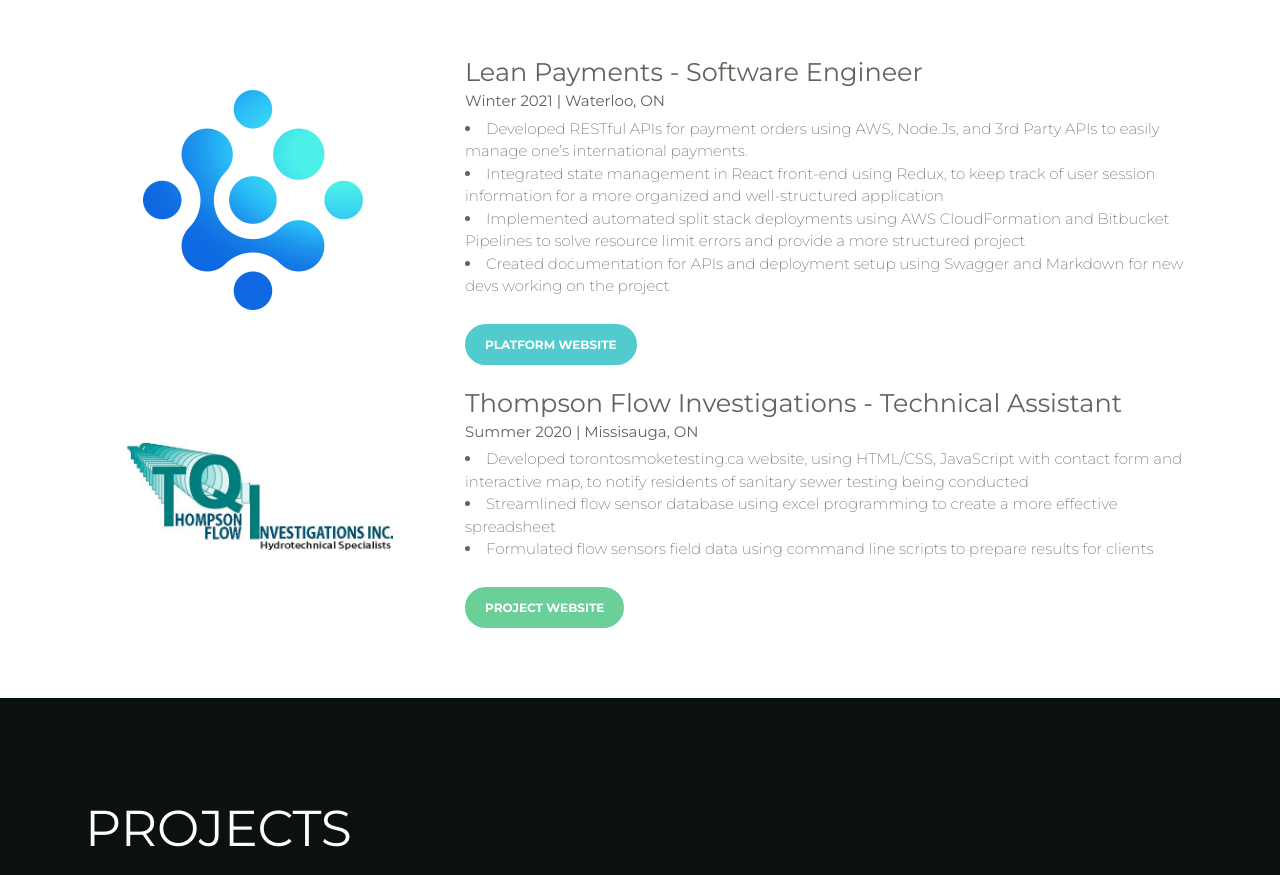
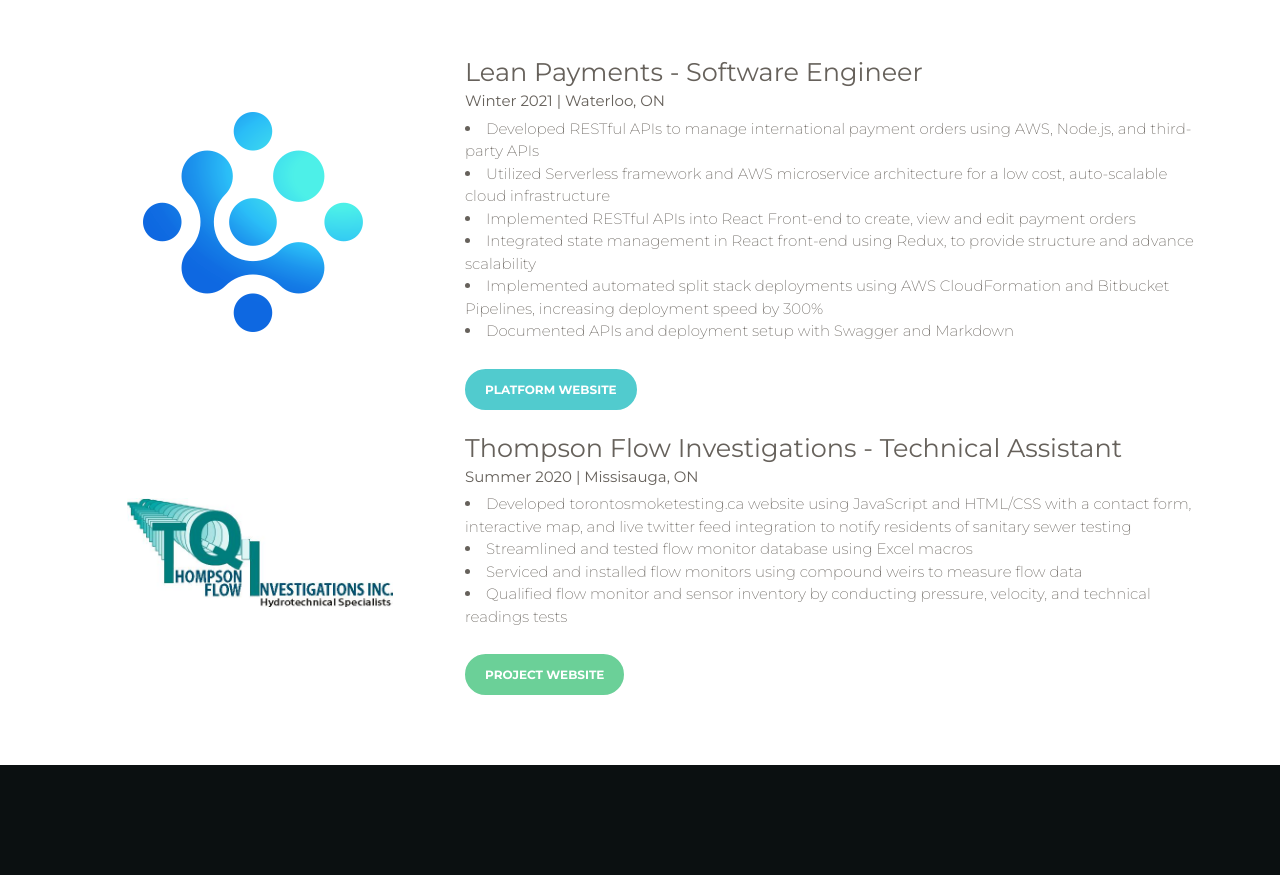
Before and after one commit to David-Feldt/personal-website, a React (Create React App) app in the folder client/: page /#/ in a window 1280 px wide. Shown: the part 951-1826 px from the top of the page. Built offline with nearby package versions, Linux system fonts and the light colour scheme.

Commit message:
resume and bullet point changes

```diff
--- a/client/src/IndexHeader.js
+++ b/client/src/IndexHeader.js
@@ -56,7 +56,7 @@
                 <span className="b"> MECHATRONICS ENGINEER </span>
                 <span className="y">/header/about </span>
                 <br />
-                $ <Typer textToType="Student at the University of Waterloo studying Mechatronics Engineering. Interests in IoT, Machine Learning and Robotics. Experience with Web development, Arduino, and CAD."
+                $ <Typer textToType="Student at the University of Waterloo studying Mechatronics Engineering. Interests in IoT, Machine Learning and Robotics. Experience with Python, C++, and Arduino."
                         delay={50}
                         loop={false} /><span class="blinking">|</span>
               </code>
--- a/client/src/IndexNavbar.js
+++ b/client/src/IndexNavbar.js
@@ -1,7 +1,7 @@
 import React from "react";
 // nodejs library that concatenates strings
 import classnames from "classnames";
-import resume from './assets/pdf/Resume_v8(ELECTRICAL).pdf'
+import resume from './assets/pdf/Resume_v10(electrical).pdf'
 // reactstrap components
 import {
   Button,
--- a/client/src/Work.js
+++ b/client/src/Work.js
@@ -22,16 +22,21 @@
                 <p><b>Winter 2021 | Waterloo, ON</b></p>
                 <p>
                 <li>
-                Developed RESTful APIs for payment orders using AWS, Node.Js, and 3rd Party APIs to easily manage one’s international payments.
+                Developed RESTful APIs to manage international payment orders using AWS, Node.js, and third-party APIs                </li>
+                <li>
+                Utilized Serverless framework and AWS microservice architecture for a low cost, auto-scalable cloud infrastructure
                 </li>
                 <li>
-                Integrated state management in React front-end using Redux, to keep track of user session information for a more organized and well-structured application
+                Implemented RESTful APIs into React Front-end to create, view and edit payment orders                </li>
+                <li>
+                Integrated state management in React front-end using Redux, to provide structure and advance scalability
                 </li>
                 <li>
-                Implemented automated split stack deployments using AWS CloudFormation and Bitbucket Pipelines to solve resource limit errors and provide a more structured project
+                Implemented automated split stack deployments using AWS CloudFormation and Bitbucket Pipelines, increasing
+deployment speed by 300%
                 </li>
                 <li>
-                Created documentation for APIs and deployment setup using Swagger and Markdown for new devs working on the project
+                Documented APIs and deployment setup with Swagger and Markdown
                 </li>
                 </p>
                 <br />
@@ -53,9 +58,18 @@
                 <h3><b>Thompson Flow Investigations - Technical Assistant</b></h3>
                 <p><b>Summer 2020 | Missisauga, ON</b></p>
                 <p>
-                    <li>Developed torontosmoketesting.ca website, using HTML/CSS, JavaScript with contact form and interactive map, to notify residents of sanitary sewer testing being conducted</li>
-                    <li>Streamlined flow sensor database using excel programming to create a more effective spreadsheet</li>
-                    <li>Formulated flow sensors field data using command line scripts to prepare results for clients</li>
+                    <li>
+                    Developed torontosmoketesting.ca website using JavaScript and HTML/CSS with a contact form, interactive map,
+and live twitter feed integration to notify residents of sanitary sewer testing                    </li>
+                    <li>
+                    Streamlined and tested flow monitor database using Excel macros
+                    </li>
+                    <li>
+                    Serviced and installed flow monitors using compound weirs to measure flow data
+                    </li>
+                    <li>
+                    Qualified flow monitor and sensor inventory by conducting pressure, velocity, and technical readings tests
+                    </li>
                 </p>
                 <br />
                 <small><Button className='btn-round btn-success' href="https://torontosmoketesting.ca/"> Project Website</Button></small>
```
Also changed, not shown: 1 other file (tests, documents, lock files or other folders).
